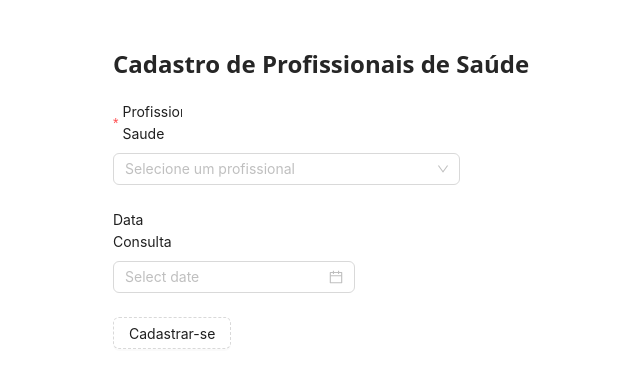
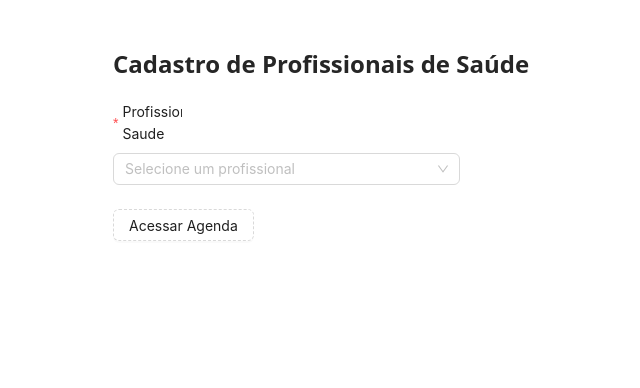
Before and after one commit to GomesRita/ProntoClin, a React (Vite) app in the folder ReactProntoClin/prontoclin/: page /cadastroConsulta in a window 1280 px wide. Shown: the top 388 px of the page, without its empty margins (15-655 px from the left). Built offline with nearby package versions, Linux system fonts and the light colour scheme.

Commit message:
corrige retorno agenda

```diff
--- a/ReactProntoClin/prontoclin/src/pages/Cadastro/CadastrarConsulta.tsx
+++ b/ReactProntoClin/prontoclin/src/pages/Cadastro/CadastrarConsulta.tsx
@@ -1,9 +1,8 @@
 import { useEffect, useState} from 'react';
-import { Form, message , DatePicker, Select, Button} from 'antd';
+import { Form, message, Select, Button} from 'antd';
 import { getToken } from '../controle/cookie';
-import dayjs from 'dayjs';
 import axios from 'axios';
-import moment from 'moment';
+
 
 
 function CadastroConsulta(){
@@ -29,10 +28,9 @@ function CadastroConsulta(){
             const token = getToken();
             if (token) {
                 const response = await axios.post(
-                    'http://localhost:8081/consulta',
+                    'http://localhost:8081/consulta/agendaprofissional',
                     {
                         nomeProfissionalSaude: values.nome,
-                        dataConsulta: values.data
                     },
                     {
                         headers: {
@@ -106,39 +104,7 @@ function CadastroConsulta(){
                         ))}
                     </Select>
                 </Form.Item>
-                <Form.Item name="data" label="Data Consulta">
-                <DatePicker
-                    showTime
-                    format="YYYY-MM-DD HH:mm"
-                    onChange={() => {
-                    }}
-                    disabledDate={(current) => current && current.isBefore(dayjs(), 'day')} // `moment()` garante que você compare com a data atual
-                    disabledTime={() => ({
-                        disabledHours: () => {
-                            const allowedHours = [
-                                ...Array.from({ length: 5 }, (_, i) => i + 8),
-                                ...Array.from({ length: 5 }, (_, i) => i + 14)
-                            ];
-                            return Array.from({ length: 24 }, (_, i) => i).filter(hour => !allowedHours.includes(hour));
-                        },
-                        disabledMinutes: () => {
-                            return [
-                                1, 2, 3, 4, 5, 6, 7, 8, 9, 10, 11, 12, 13, 14, 15, 16, 17, 18, 19, 20, 21, 22, 23,
-                                24, 25, 26, 27, 28, 29, 31, 32, 33, 34, 35, 36, 37, 38, 39, 40, 41, 42, 43, 44, 45,
-                                46, 47, 48, 49, 50, 51, 52, 53, 54, 55, 56, 57, 58, 59
-                            ];
-                        },
-                        disabledSeconds: (selectedHour, selectedMinute) => {
-                            if (selectedHour === moment().hour() && selectedMinute === moment().minute()) {
-                                const currentSecond = moment().second();
-                                return Array.from({ length: currentSecond }, (_, i) => i);
-                            }
-                            return [];
-                        }
-                    })}
-                />
-            </Form.Item>
-                <Button type="dashed" htmlType="submit">Cadastrar-se</Button>
+                <Button type="dashed" htmlType="submit">Acessar Agenda</Button>
                 </Form>
         </div>
 
```
Also changed, not shown: 2 other files (tests, documents, lock files or other folders).
